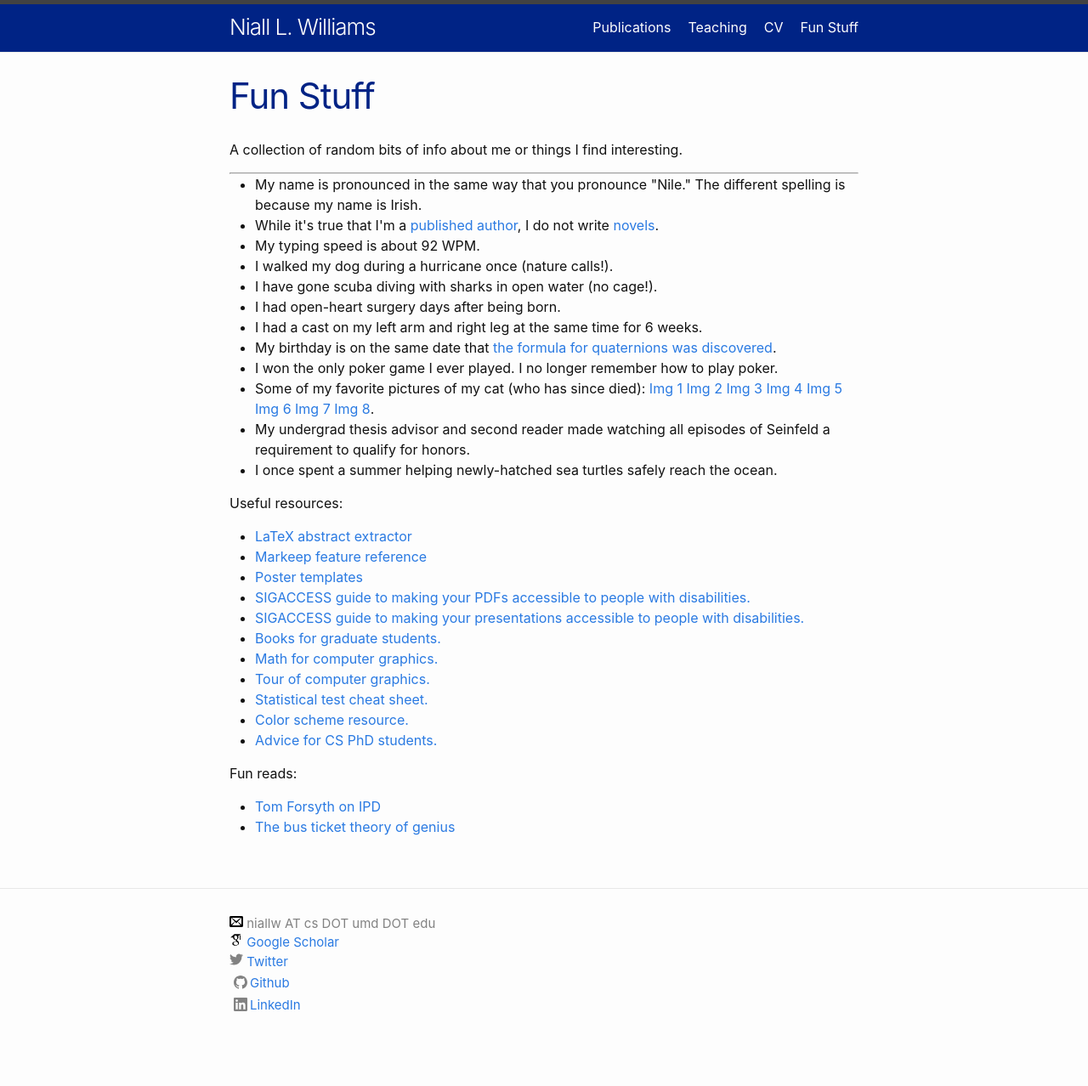
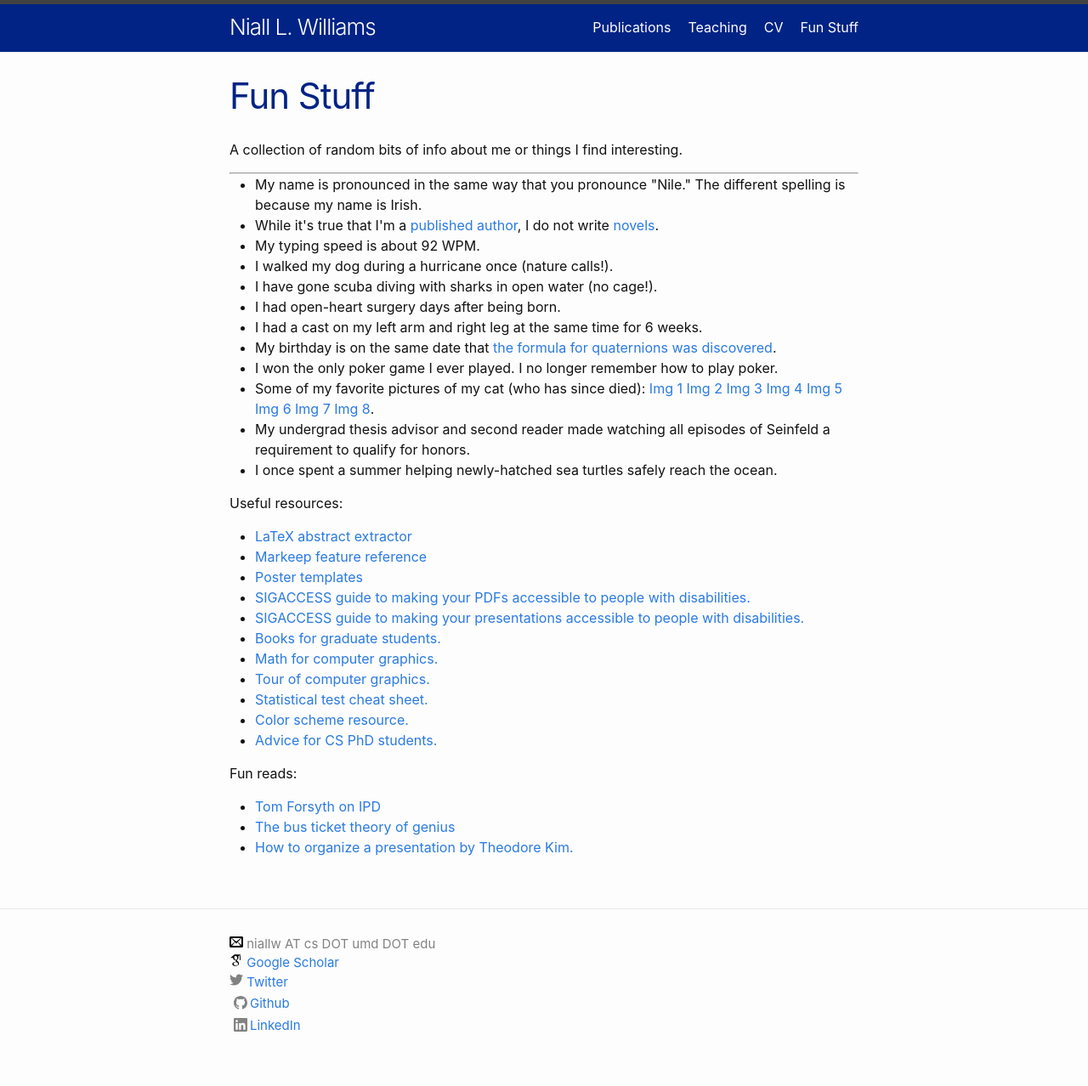
Before and after one commit to niallw/niallw.github.io, a Jekyll site: the page built from fun.md, in a window 1280 px wide. Shown: the whole page at 85% size. Built offline with Jekyll 4.4.1, drawn with Linux system fonts in a browser that asks for light colours; before the commit the page ends 1254 px from its top, so only the background shows below that.

Commit message:
how to talk

```diff
--- a/fun.md
+++ b/fun.md
@@ -79,7 +79,7 @@ Fun reads:
 <ul>
 	<li><a href="http://tomforsyth1000.github.io/blog.wiki.html#%5B%5BVR%20optics%20and%20why%20IPD%20means%20too%20many%20things%5D%5D" target="_blank">Tom Forsyth on IPD</a></li>
 	<li><a href="http://paulgraham.com/genius.html" target="_blank">The bus ticket theory of genius</a></li>
-	<!-- <li><a href="LINK" target="_blank">DESCRIPTION</a></li> -->
+	<li><a href="http://www.tkim.graphics/HOWTOTALK/HowToTalk.pdf" target="_blank">How to organize a presentation by Theodore Kim.</a></li>
 	<!-- <li><a href="LINK" target="_blank">DESCRIPTION</a></li> -->
 	<!-- <li><a href="LINK" target="_blank">DESCRIPTION</a></li> -->
 	<!-- <li><a href="LINK" target="_blank">DESCRIPTION</a></li> -->
```
Also changed, not shown: 1 other file.
